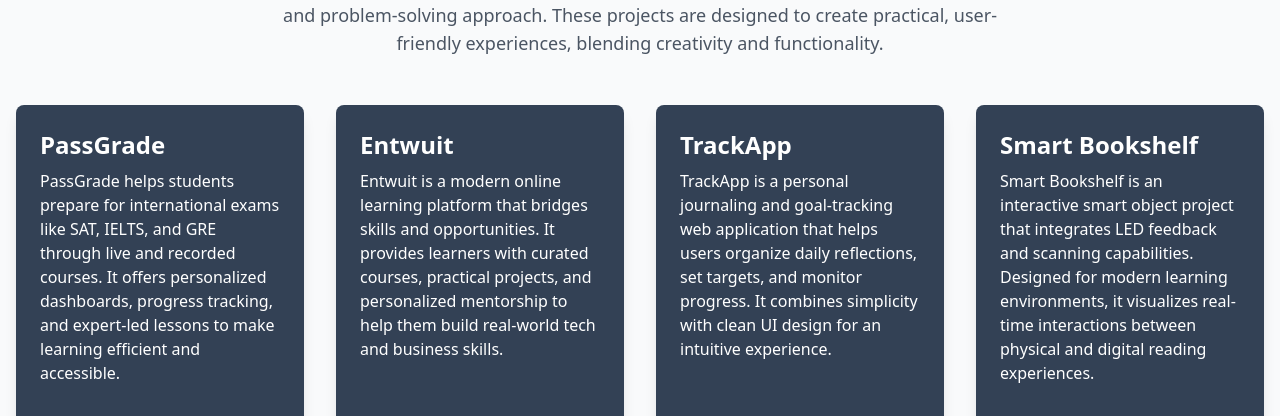
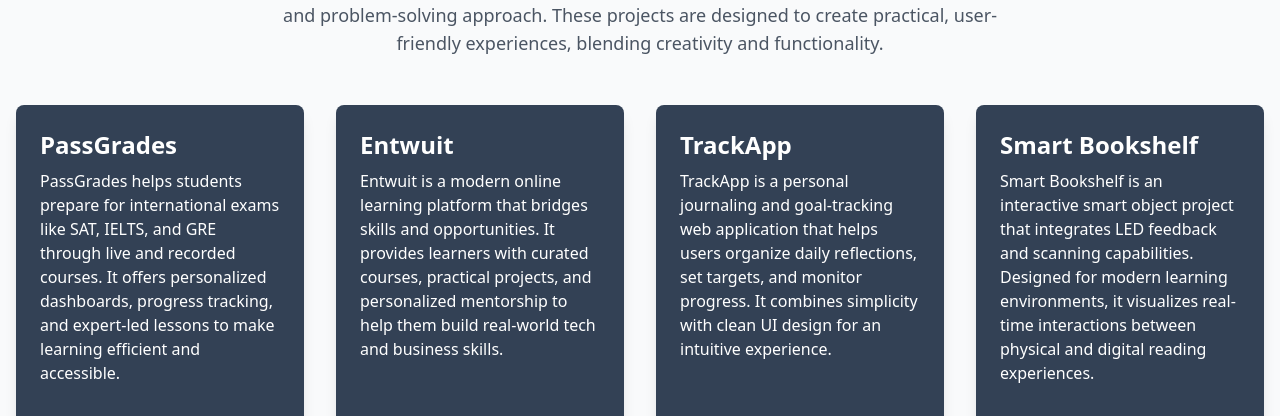
Before and after one commit to joseph0819/portfolio, a React (Create React App) app: page / in a window 1280 px wide. Shown: the part 2228-2644 px from the top of the page. Built offline with nearby package versions, Linux system fonts and the light colour scheme.

Commit message:
changed title for projects

```diff
--- a/src/components/Projects.js
+++ b/src/components/Projects.js
@@ -3,9 +3,9 @@ import React from 'react';
 function Projects() {
   const projectList = [
     {
-      title: 'PassGrade',
+      title: 'PassGrades',
       description:
-        'PassGrade helps students prepare for international exams like SAT, IELTS, and GRE through live and recorded courses. It offers personalized dashboards, progress tracking, and expert-led lessons to make learning efficient and accessible.',
+        'PassGrades helps students prepare for international exams like SAT, IELTS, and GRE through live and recorded courses. It offers personalized dashboards, progress tracking, and expert-led lessons to make learning efficient and accessible.',
       link: 'https://passgrades.com/',
     },
     {
```
